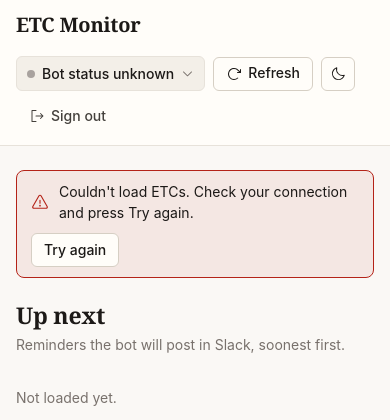
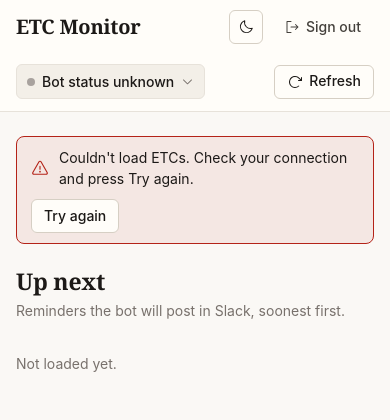
Before and after one commit to GauravJiandaniGJ/etc-monitor, a Flask app: page / in a window 390 px wide. Shown: the top 420 px of the page. Run offline with Flask 3, Linux system fonts and the light colour scheme; the visitor is signed in with stand-in values (Sample User, id 1); parts of the project's set-up code (start-up, migrations or seed data) failed here and were passed over.

Commit message:
Polish dashboard after browser checks
Center the confirm dialog, line up Up next columns, tidy the phone
header, and even out empty states and row heights.

Co-Authored-By: Claude Opus 5.5 <noreply@anthropic.com>

```diff
--- a/src/admin/static/css/dashboard.css
+++ b/src/admin/static/css/dashboard.css
@@ -183,6 +183,7 @@
 }
 .empty .icon { font-size: 30px; color: var(--faint); }
 .empty p { max-width: 46ch; }
+.etc-list > .empty { border-top: 0; }
 
 /* Error notice with "Try again" */
 
@@ -216,7 +217,7 @@
 
 .upnext-row {
   display: grid;
-  grid-template-columns: 92px minmax(0, 1.1fr) minmax(0, 2fr) auto;
+  grid-template-columns: 120px minmax(0, 1.1fr) minmax(0, 2fr) auto;
   gap: 16px;
   align-items: center;
   padding: 12px 0;
@@ -284,7 +285,6 @@
 .past-due-head .icon { margin-top: 2px; color: var(--accent); font-size: 16px; }
 .past-due-head strong { color: var(--text); font-weight: 600; }
 
-.past-due .upnext-row { grid-template-columns: 132px minmax(0, 1.1fr) minmax(0, 2fr) auto; }
 .past-due .upnext-time { color: var(--text-2); font-size: 14px; font-weight: 500; white-space: normal; }
 
 /* ---------- All ETCs ---------- */
@@ -351,7 +351,8 @@
 }
 
 .etc-row {
-  padding: 11px 0;
+  min-height: 56px; /* same height with or without a Cancel button */
+  padding: 10px 0;
   border-bottom: 1px solid var(--border);
   font-size: 14px;
 }
@@ -419,6 +420,8 @@
 .toast.is-error { background: var(--danger); color: var(--surface); }
 
 .dialog {
+  /* base.css zeroes margins; a modal dialog needs auto margins to sit in the middle. */
+  margin: auto;
   width: min(440px, calc(100vw - 32px));
   padding: 22px 22px 18px;
   border: 1px solid var(--border);
@@ -441,6 +444,7 @@
   .etc-row {
     display: block;
     position: relative;
+    min-height: 0;
     padding: 14px 0;
   }
 
@@ -462,11 +466,19 @@
 }
 
 @media (max-width: 720px) {
+  /* Two rows: brand, theme and Sign out on top; bot status and Refresh below. */
   .topbar-inner {
     flex-wrap: wrap;
+    gap: 10px 8px;
     padding: 10px 16px 12px;
   }
-  .topbar-controls { justify-content: flex-start; }
+  .topbar-inner::after { content: ""; order: 2; flex-basis: 100%; height: 0; }
+  .topbar-controls { display: contents; }
+  .brand { flex: 1 0 auto; order: 0; }
+  #theme-btn,
+  #logout-link { order: 1; }
+  .bot-control,
+  #refresh-btn { order: 3; }
   .updated-label { display: none; }
 
   .page { padding: 24px 16px 72px; }
--- a/src/admin/static/js/dashboard.js
+++ b/src/admin/static/js/dashboard.js
@@ -444,7 +444,7 @@ function renderList() {
     els.loadedNote.textContent = `Showing ${inTab.length} of ${tabCount(state.tab)}`;
   }
   els.showMore.hidden = !canLoadMore;
-  els.listFooter.hidden = false;
+  els.listFooter.hidden = !query && !inTab.length && !canLoadMore;
 }
 
 /* ---------- Relative-time clock (no network) ---------- */
```
